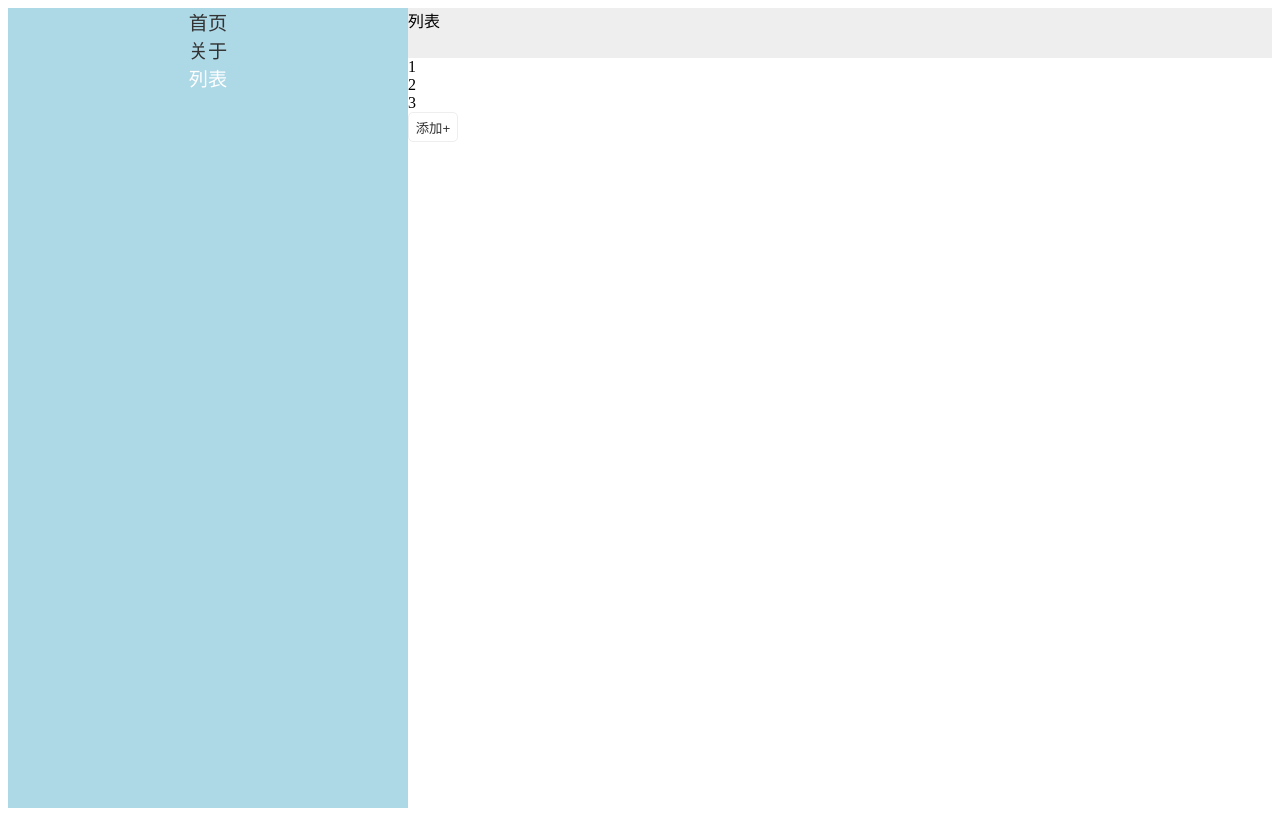
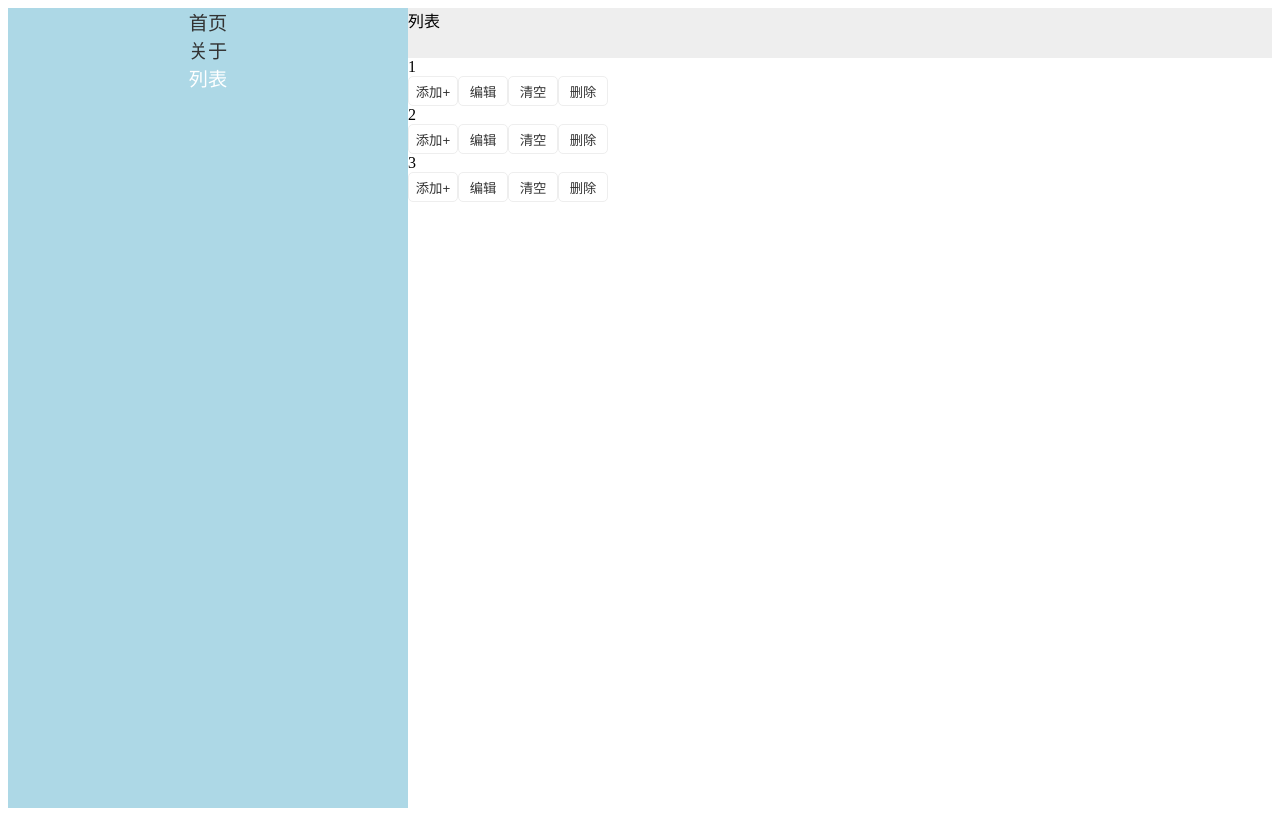
Before and after one commit to Bottle414/React-Admin, a React (Vite) app: page /list in a window 1280 px wide. Built offline with nearby package versions, Linux system fonts and the light colour scheme.

Commit message:
feat: use reducer and immer to realize crud

```diff
--- a/src/views/list/List.tsx
+++ b/src/views/list/List.tsx
@@ -1,10 +1,16 @@
 import { useGlobalComponents } from '../../components/GlobalProvider'
 import { produce } from 'immer'
-import { useState } from 'react'
+import { useReducer, useState } from 'react'
 import './List.css'
 
-export function List() {
-    const [listItems, setListItems] = useState([1,2,3])
+type Types = 'add' | 'remove' | 'edit' | 'clear'
+interface ActionType {
+    type: Types,
+    item?: number
+}
+
+export function ListWithState() {
+    const [listItems, setListItems] = useState([1, 2, 3])
     const { Button } = useGlobalComponents()
 
     const handleClick = () => {
@@ -32,4 +38,103 @@ export function List() {
     )
 }
 
+function listReducer(listItems: number[], action: ActionType) {
+    switch (action.type) {
+        case 'add':
+            return produce(listItems, (draft) => {
+                draft.push(Math.random())
+            })
+        case 'remove':
+            return produce(listItems, (draft) => {
+                const index = draft.findIndex((item) => item === action.item)
+                if (index !== -1) draft.splice(index, 1)
+            })
+        case 'edit':
+            return produce(listItems, (draft) => {
+                const index = draft.findIndex((item) => item === 1)
+                if (index !== -1) draft[index] = 9
+            })
+        case 'clear':
+            return [] // 或者 return produce(listItems, draft => draft.splice(0, draft.length))
+        default:
+            return listItems
+    }
+}
+
+export function List() {
+    const [listItems, dispatch] = useReducer(listReducer, [1, 2, 3])
+    const { Button } = useGlobalComponents()
+
+    const handleAddList = () => {
+        dispatch({
+            type: 'add'
+        })
+    }
+
+    const handleRemoveList = (deleteItem: number) => {
+        console.log('remove', deleteItem)
+        dispatch({
+            type: 'remove',
+            item: deleteItem
+        })
+    }
+
+    const handleClearList = () => {
+        console.log('clear')
+        dispatch({
+            type: 'clear'
+        })
+    }
+
+    const handleEditList = () => {
+        dispatch({
+            type: 'edit'
+        })
+    }
+
+    return (
+        <>
+            {listItems.map((item) => (
+                <div key={item}>
+                    {item}
+                    <div key={item} className="button-group">
+                        <Button
+                            width="50px"
+                            height="30px"
+                            type="plain"
+                            onClick={handleAddList}
+                        >
+                            添加+
+                        </Button>
+                        <Button
+                            width="50px"
+                            height="30px"
+                            type="plain"
+                            onClick={handleEditList}
+                        >
+                            编辑
+                        </Button>
+                        <Button
+                            width="50px"
+                            height="30px"
+                            type="plain"
+                            onClick={handleClearList}
+                        >
+                            清空
+                        </Button>
+                        <Button
+                            width="50px"
+                            height="30px"
+                            type="plain"
+                            onClick={() => handleRemoveList(item)}
+                        >
+                            删除
+                        </Button>
+                    </div>
+                </div>
+            ))}
+        </>
+    )
+}
+
 export default List
```
